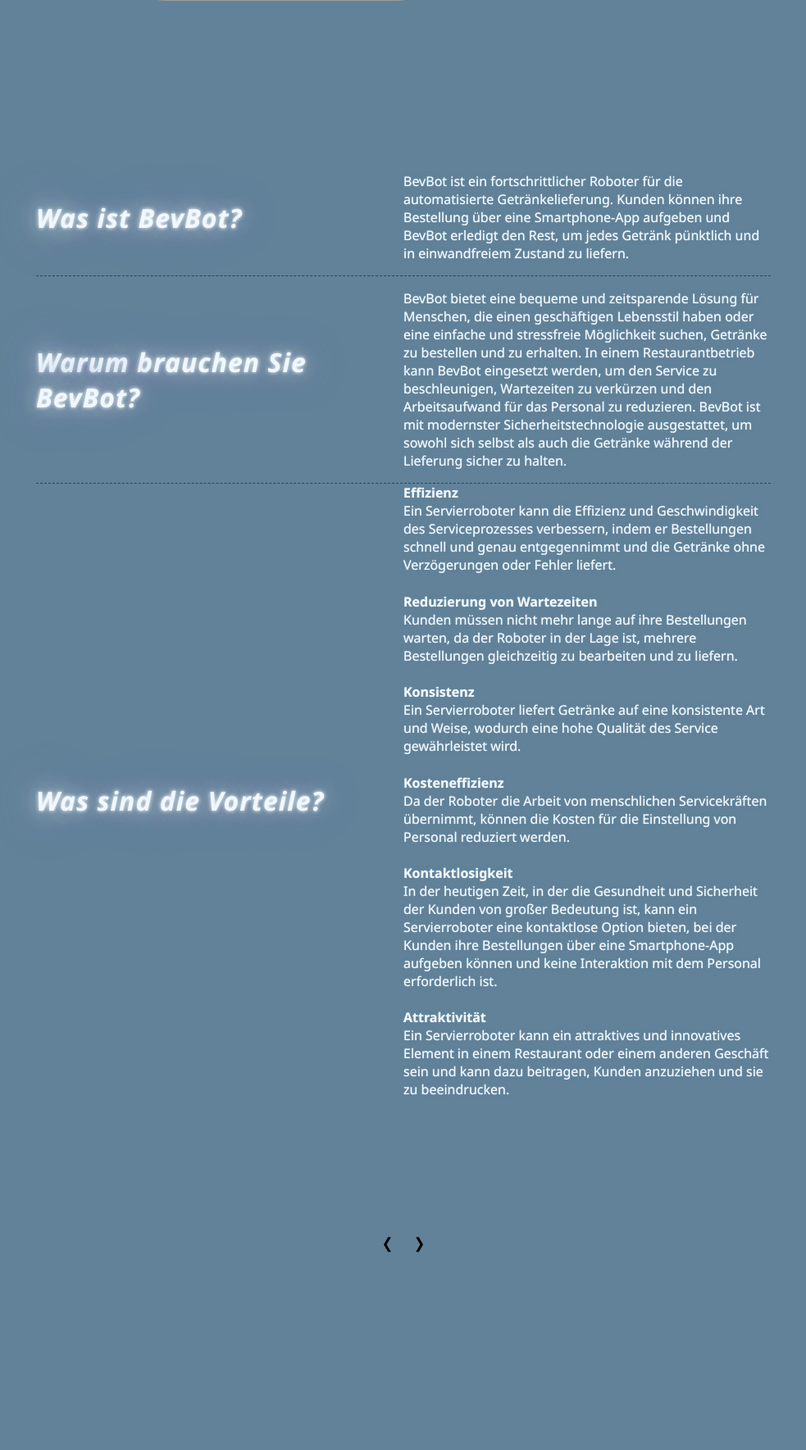
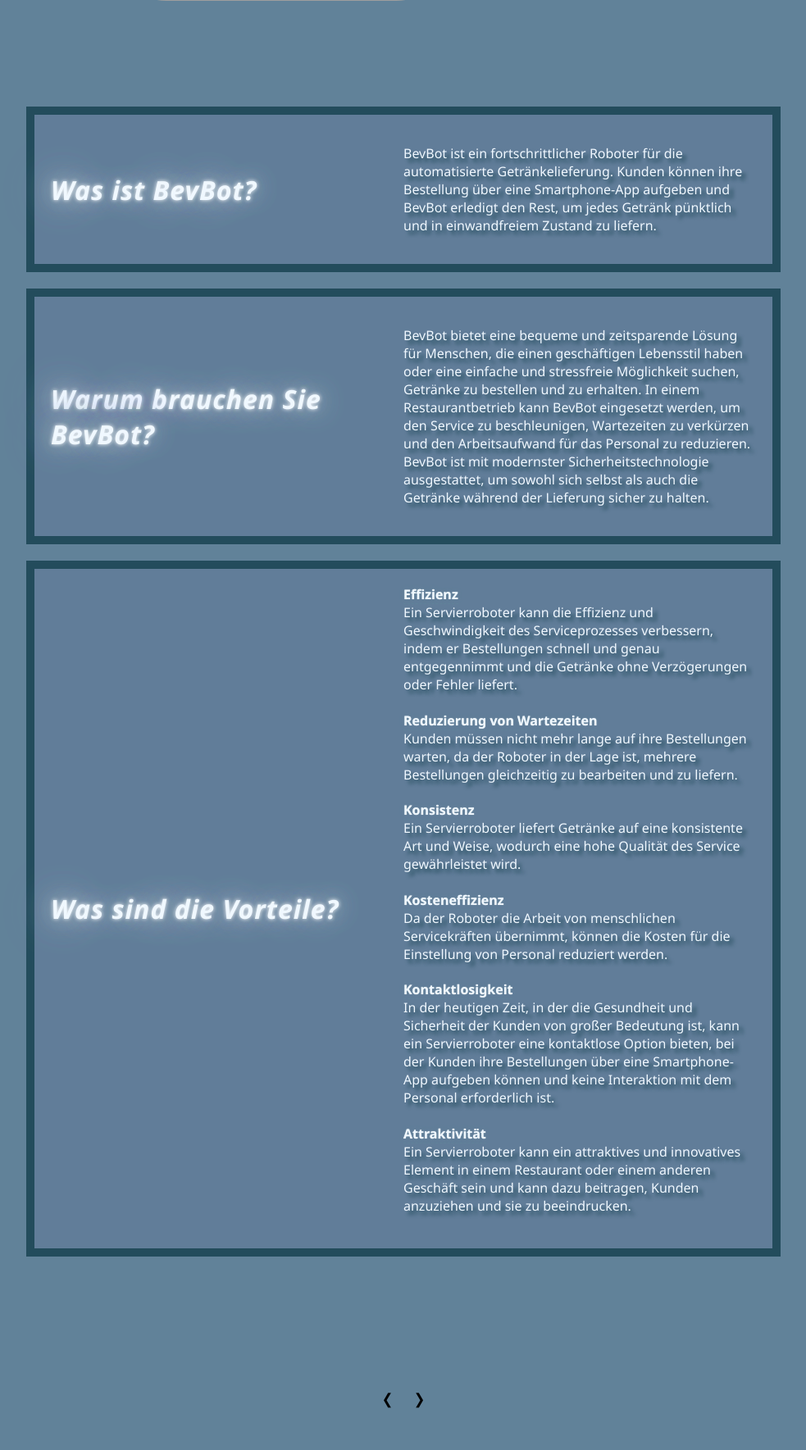
Before and after one commit to BrightByteTechnologies/brightbytewebsite, a PHP site: page /product.php in a window 1280 px wide. Shown: the part 527-2296 px from the top of the page at 82% size, without its empty margins (148-1131 px from the left). Before the commit the page ends 2055 px from the top, so only its background shows below. Run offline with PHP 8.4, Linux system fonts and the light colour scheme; data that the repository does not hold is empty; grey boxes are pictures that could not be loaded.

Commit message:
Overhauled a lot of the css

```diff
--- a/css/order-demo-style.css
+++ b/css/order-demo-style.css
@@ -300,7 +300,7 @@ body {
 
 .content-bottom {
   text-align: center;
-  margin-top: -2%;
+  margin-top: -3%;
 }
 
 .item-info {
--- a/css/product-style.css
+++ b/css/product-style.css
@@ -51,7 +51,6 @@ button:hover {
     width: auto;
     height: 100%;
     padding-top: 10%;
-    padding-bottom: 5%;
     align-items: center;
     justify-content: center;
 }
@@ -80,13 +79,16 @@ button:hover {
 .bb-des {
     display: flex;
     align-items: center;
-    border-bottom: #234c5c 1px dashed;
-    margin-left: 15%;
-    margin-right: 15%;
+    border: 10px#234c5c solid;
+    margin: 20px;
+    margin-right: 180px;
+    margin-left: 180px;
+    padding: 20px;
+    background-color: #617d99;
 }
 
-.bb-des:last-child {
-    border-bottom: none;
+.bb-des p, .des-detail{
+    text-shadow: 5px 5px 4px #234c5c;
 }
 
 .des-detail {
@@ -283,6 +285,24 @@ button:hover {
 }
 
 /*hovering div move whole content*/
+.timeline:hover .tl-img-panel,
+.timeline:hover .tl-title {
+  transition: transform 0.3s ease;
+}
+
+.timeline:hover .tl-img-panel {
+  transform: translate(30%, 25%);
+}
+
+.timeline:hover .tl-title {
+  transform: translate(0%, 287%);
+}
+
+.timeline:not(:hover) .tl-img-panel,
+.timeline:not(:hover) .tl-title {
+  transform: translate(0, 0);
+  transition: transform 0.3s ease;
+}
 
 
 .hidden {
@@ -300,6 +320,7 @@ button:hover {
     transition: all .4s;
     z-index: 0;
     filter: grayscale(0%);
+    border-radius: .5rem;
 }
 
 .tl-img-panel {
@@ -453,6 +474,7 @@ button:hover {
 
     .bb-des {
         display: block;
+        margin: 5px;
     }
 
     .bb-des:last-child br {
--- a/css/style.css
+++ b/css/style.css
@@ -23,6 +23,10 @@ p {
     width: 100%;
 }
 
+.carousel-inner {
+    border-radius: 1.5rem;
+}
+
 .bi-sun {
     color: white;
 }
@@ -43,8 +47,6 @@ p {
     color: var(--logocolor-light);
 }
 
-#bot-text {}
-
 #friends {
     padding-top: 5%;
 }
--- a/css/team.css
+++ b/css/team.css
@@ -12,6 +12,8 @@ body {
 }
 
 .d-block {
+  border: 4px solid;
+  border-radius: 1.5rem;
   position: relative;
   top: 60px;
   width: 80%;
@@ -204,6 +206,7 @@ a.profile {
   object-fit: cover;
   filter: grayscale(1);
   transition: filter 200ms ease, transform 250ms linear;
+  border-radius: 1rem;
 }
 
 .profile h4,
--- a/hardware.php
+++ b/hardware.php
@@ -18,7 +18,7 @@ $profilesList = createList($responseData);
 <head>
     <meta charset="UTF-8">
     <meta name="viewport" content="width=device-width, initial-scale=1">
-    <title>Hardware</title>
+    <title>BrightByte Technologies - Hardware-Team</title>
     <link rel="stylesheet" href="https://maxcdn.bootstrapcdn.com/bootstrap/4.0.0/css/bootstrap.min.css"
         integrity="sha384-Gn5384xqQ1aoWXA+058RXPxPg6fy4IWvTNh0E263XmFcJlSAwiGgFAW/dAiS6JXm" crossorigin="anonymous">
     <link rel="stylesheet" href="https://cdn.jsdelivr.net/npm/bootstrap@5.1.3/dist/css/bootstrap.min.css">
--- a/scripts/order-demo-script.js
+++ b/scripts/order-demo-script.js
@@ -143,7 +143,7 @@ function updateBasket(itemName, itemDesc, itemAmount) {
             minusCell.setAttribute("class", "minusBtn");
 
             // Create a closure around the event listener function to capture the current value of key
-            minusCell.addEventListener("click", (function(key, itemRow) {
+            minusCell.addEventListener("click", (function (key, itemRow) {
                 return function () {
                     itemRow.remove();
                     delete basketItems[key];
@@ -282,3 +282,5 @@ basketClose.addEventListener("click", function () {
     // Close basket
     closeElement();
 });
+
+const items = document.querySelectorAll('.product-item');
--- a/software.php
+++ b/software.php
@@ -18,7 +18,7 @@ $profilesList = createList($responseData);
 <head>
   <meta charset="UTF-8">
   <meta name="viewport" content="width=device-width, initial-scale=1">
-  <title>Software</title>
+  <title>BrightByte Technologies - Software-Team</title>
 	<link rel="shortcut Icon" href="https://cdn.row-hosting.de/BBT/Website/bb-logo.png">
   <link rel="stylesheet" href="https://maxcdn.bootstrapcdn.com/bootstrap/4.0.0/css/bootstrap.min.css" integrity="sha384-Gn5384xqQ1aoWXA+058RXPxPg6fy4IWvTNh0E263XmFcJlSAwiGgFAW/dAiS6JXm" crossorigin="anonymous">
   <link rel="stylesheet" href="https://cdn.jsdelivr.net/npm/bootstrap@5.1.3/dist/css/bootstrap.min.css">
```
Also changed, not shown: css/team-style.css (+37 -6 lines). Lines whose indentation alone changed are shown as unchanged.
